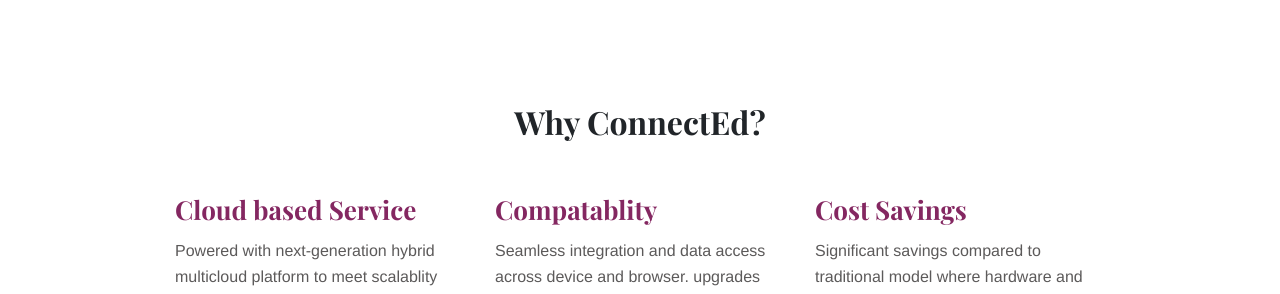
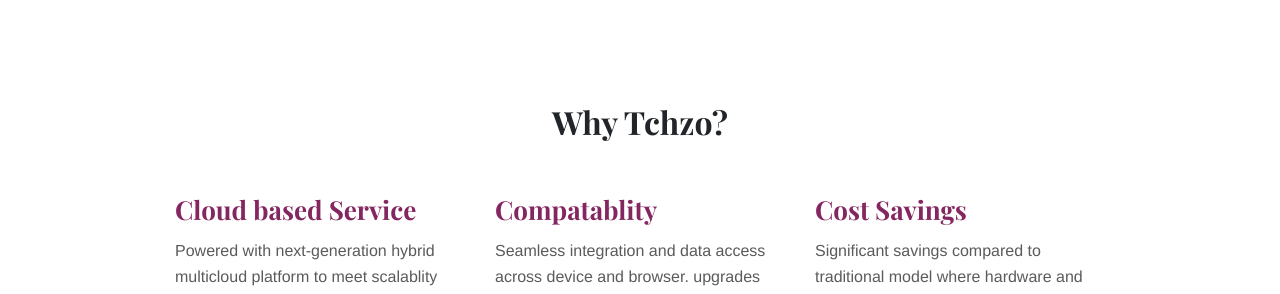
Before and after one commit to tchzoglobal/tchzo, a Jekyll site: the page built from index.md, in a window 1280 px wide. Shown: the part 826-1120 px from the top of the page. Built offline with Jekyll 4.4.1, drawn with Linux system fonts in a browser that asks for light colours.

Commit message:
Update home.html

```diff
--- a/_layouts/home.html
+++ b/_layouts/home.html
@@ -25,7 +25,7 @@ bodyClass: page-home
 <div class="strip">
 
   <div class="container pt-6 pb-6 pb-md-10">
-    <div class="row justify-content-center"><h1>Why ConnectEd?</h1></div>
+    <div class="row justify-content-center"><h1>Why Tchzo?</h1></div>
     <div class="row justify-content-start">
 
       {% for service in site.services %}
```
